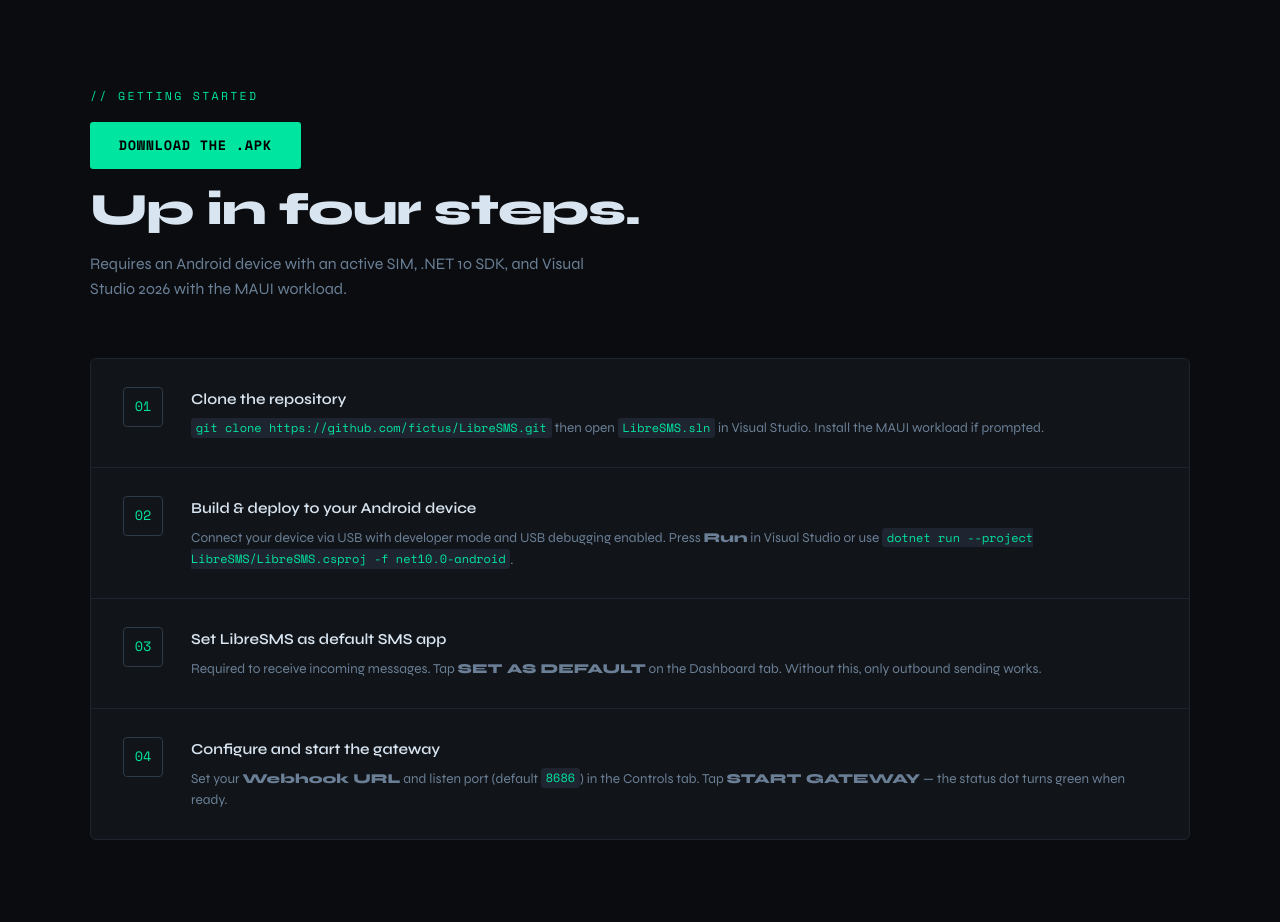
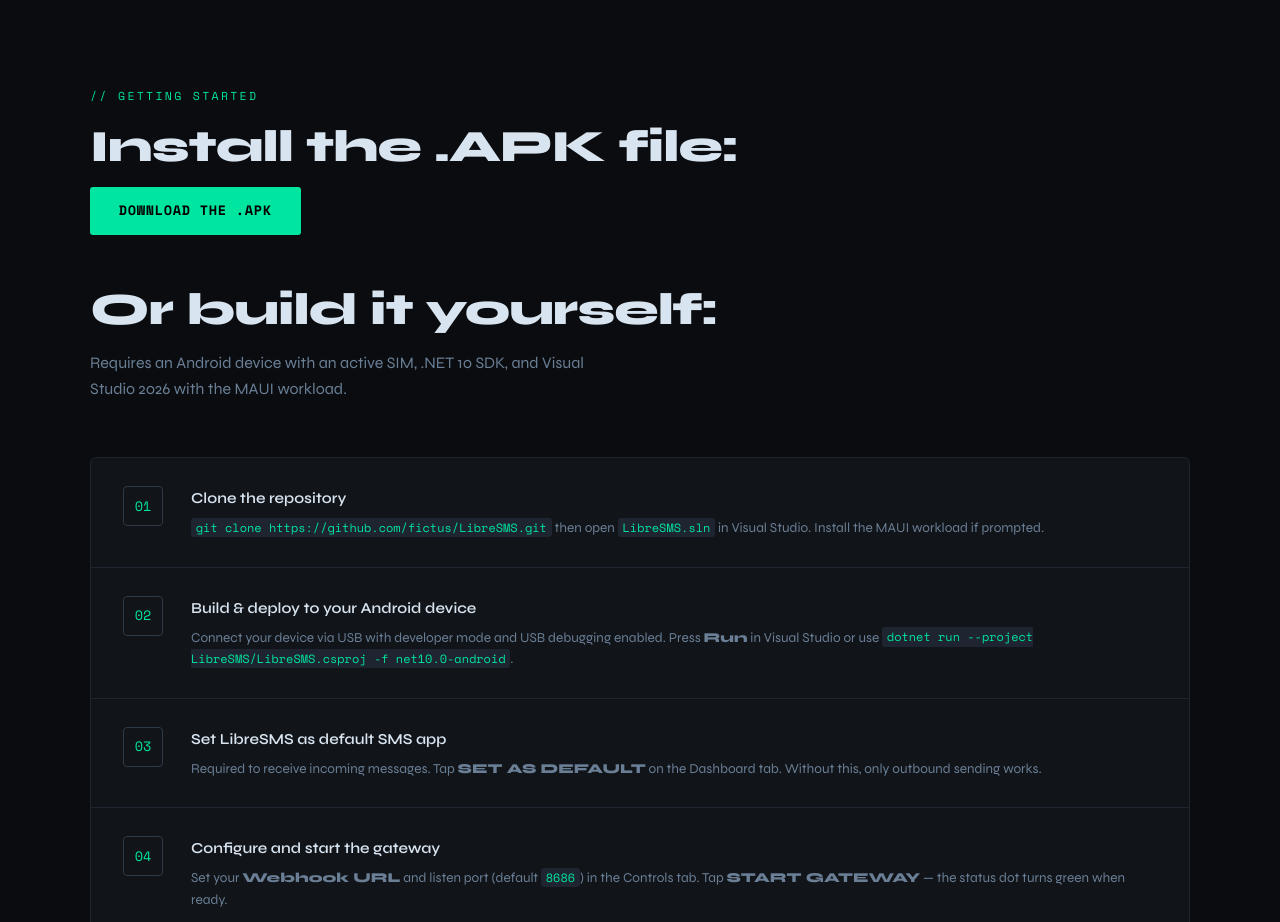
Before and after one commit to fictus/LibreSMS, a plain HTML site: page index.html in a window 1280 px wide. Shown: the part 4060-4982 px from the top of the page. Drawn offline with nearby package versions, Linux system fonts and the light colour scheme.

Commit message:
index - text clarification;

```diff
--- a/index.html
+++ b/index.html
@@ -1075,12 +1075,14 @@
   <div class="container">
     <div class="reveal">
       <div class="section-label">// getting started</div>
+	  <h2 class="section-title">Install the .APK file:</h2>
 	  <div class="section-label">
 		<a href="https://github.com/fictus/LibreSMS/releases" target="_blank" class="btn btn-primary">
 		  Download the .APK
 		</a>
 		</div>
-      <h2 class="section-title">Up in four steps.</h2>
+		<div class="section-label">&nbsp;</div>
+      <h2 class="section-title">Or build it yourself:</h2>
       <p class="section-sub">Requires an Android device with an active SIM, .NET 10 SDK, and Visual Studio 2026 with the MAUI workload.</p>
     </div>
 
```
